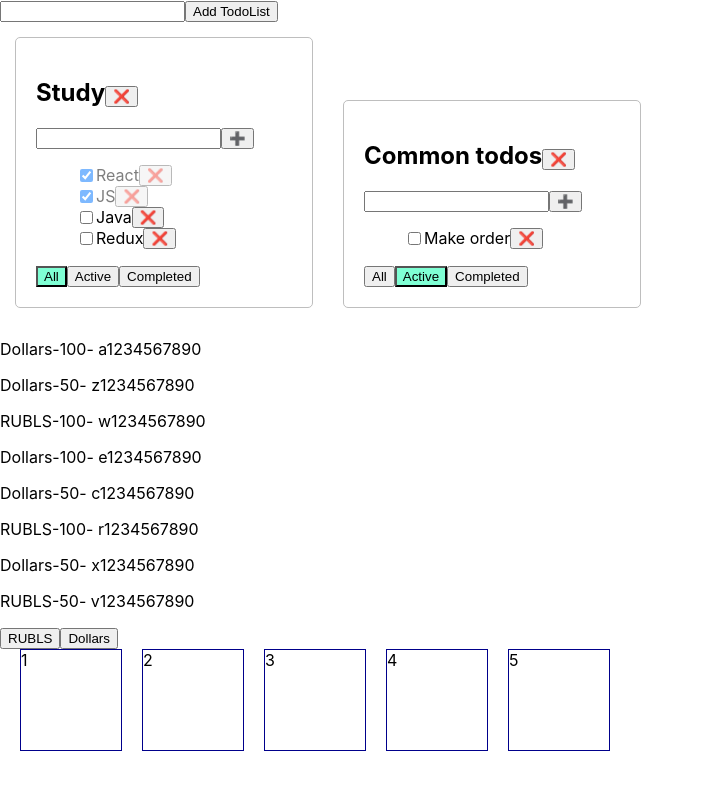
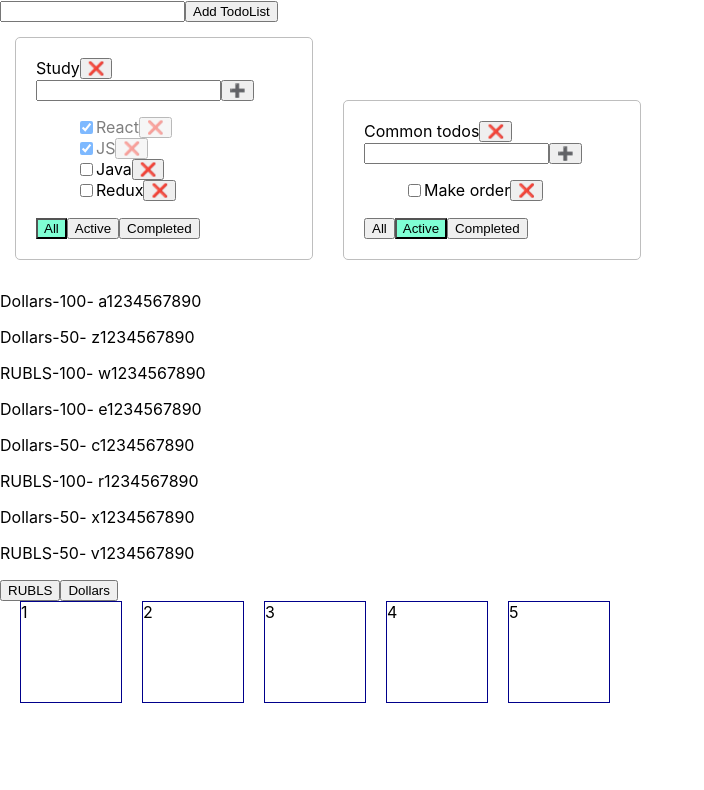
Before and after one commit to DY-JS/todolist-incubator, a React (Create React App) app: page / in a window 1280 px wide. Shown: the top 790 px of the page, without its empty margins (0-704 px from the left). Built offline with nearby package versions, Linux system fonts and the light colour scheme.

Commit message:
add ready many todolists

```diff
--- a/src/App.tsx
+++ b/src/App.tsx
@@ -58,6 +58,11 @@ function App() {
         setTodoLists([newTodoList, ...todoLists ])
         setAllTasks({...allTasks, [newTodoList.id]: []})
 
+    }
+
+    const updateListTitle = (title: string, listId: string) => {
+        const newTodoList = todoLists.map(list => list.id === listId ? {...list, title} : list )
+        setTodoLists(newTodoList)
     }
 
     const removeTodoList = (listId: string) => {
@@ -131,6 +136,7 @@ function App() {
                         removeTask={removeTask}
                         changeFilter={changeFilter}
                         changeIsDone={changeIsDone}
+                        updateListTitle={updateListTitle}
                         updateTaskTitle={updateTaskTitle}
                         removeTodoList={removeTodoList}
                     />
--- a/src/EditableTitle.tsx
+++ b/src/EditableTitle.tsx
@@ -3,12 +3,12 @@ import {Input} from "./UI/Input";
 
 type EditableProps = {
     title: string;
-    updateTaskTitle: (title: string) => void
+    updateTitle: (title: string) => void
 }
 
-const EditableTitle:FC<EditableProps> = ({title, updateTaskTitle}) => {
-    const[editMode, setEditMode] = useState(false)
-    const[newTitle, setNewTitle] = useState('')
+const EditableTitle: FC<EditableProps> = ({title, updateTitle}) => {
+    const [editMode, setEditMode] = useState(false)
+    const [newTitle, setNewTitle] = useState('')
 
     const activateEditMode = () => {
         setEditMode(true)
@@ -17,7 +17,7 @@ const EditableTitle:FC<EditableProps> = ({title, updateTaskTitle}) => {
 
     const activateViewMode = () => {
         setEditMode(false)
-        updateTaskTitle(newTitle)
+        updateTitle(newTitle)
     }
 
     return (editMode
--- a/src/Todolist.module.css
+++ b/src/Todolist.module.css
@@ -33,3 +33,7 @@
 li {
     display: flex;
 }
+
+.listTitle {
+    display: flex;
+}
--- a/src/Todolist.tsx
+++ b/src/Todolist.tsx
@@ -17,13 +17,14 @@ type PropsType = {
     changeFilter: Function
     changeIsDone: (id: string, isDone: boolean, todoListId: string) => void
     updateTaskTitle: (id: string, title: string, todoListId: string) => void
+    updateListTitle: (listTitle: string, todoListId: string) => void
     removeTodoList: (listId: string) => void
 }
 
 export const Todolist: FC<PropsType> = ({listId,
                                             listTitle, filter,tasks,
-                                            addTask, removeTask, changeFilter,
-                                            changeIsDone, updateTaskTitle, removeTodoList}) => {
+                                            addTask, removeTask, changeFilter,changeIsDone,
+                                            updateTaskTitle, updateListTitle, removeTodoList}) => {
     const [title, setTitle] = useState('')
     const [error, setError] = useState<string | null>(null)
 
@@ -48,10 +49,12 @@ export const Todolist: FC<PropsType> = ({listId,
         handleAddTask(listId,title)
     }
 
+
     return (
             <div className={styles.todolist}>
-                <div>
-                    <h2 className={styles.title}>{listTitle}</h2>
+                <div className={styles.listTitle}>
+                    {/*<h2 className={styles.title}>{listTitle}</h2>*/}
+                    <EditableTitle title={listTitle} updateTitle={(title:string) => updateListTitle(title, listId)}/>
                     <Button callback={() => removeTodoList(listId)} name={"❌"}/>
                 </div>
                 <Input
@@ -68,7 +71,7 @@ export const Todolist: FC<PropsType> = ({listId,
                         return(
                             <li className={task.isDone ? styles.isDone : ''} key={uuidv4()}>
                                 <Checkbox checked={task.isDone} callback={(isDone: boolean) => changeIsDone(task.id, isDone, listId)}/>
-                                <EditableTitle title={task.title} updateTaskTitle={(title: string) => updateTaskTitle(task.id, title, listId)}/>
+                                <EditableTitle title={task.title} updateTitle={(title: string) => updateTaskTitle(task.id, title, listId)}/>
                                 <Button callback={() => removeTask(task.id, listId)} name={"❌"}/>
                             </li>
                         )}
```
Lines whose indentation alone changed are shown as unchanged.
